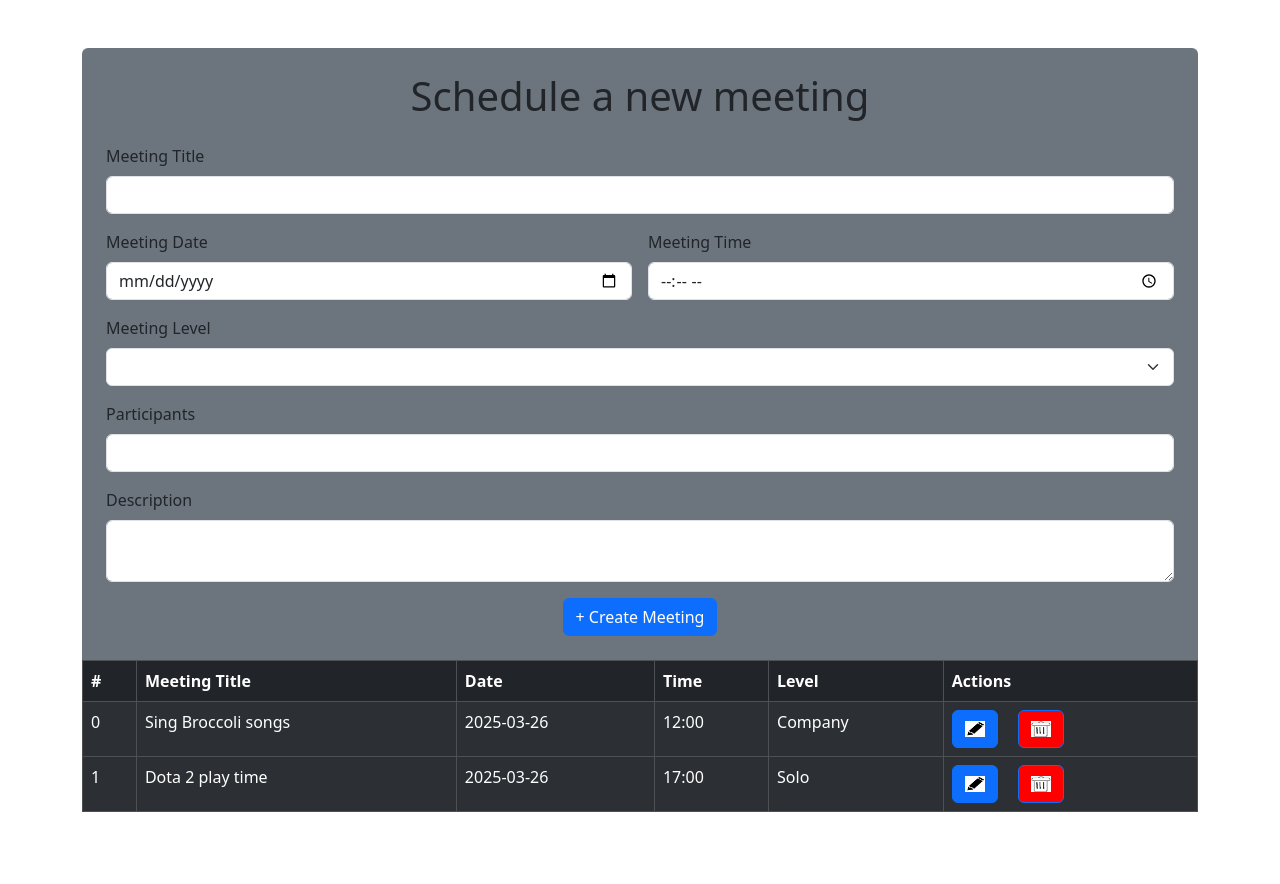
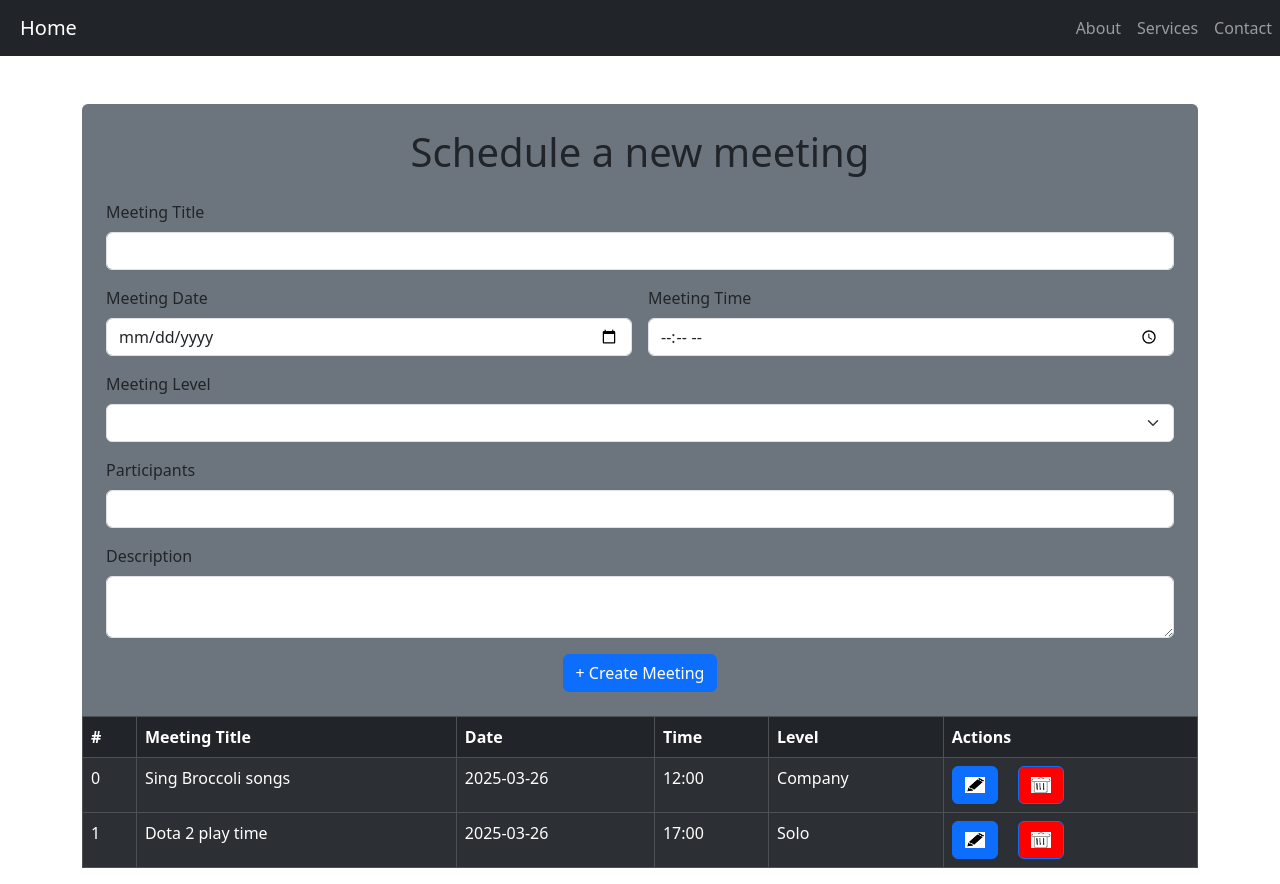
Before and after one commit to Jari1980/ReactMeetingCalendar, a React (Vite) app: page / in a window 1280 px wide. Before the commit the page ends 828 px from the top, so only its background shows below. Built offline with nearby package versions, Linux system fonts and the light colour scheme.

Commit message:
Router added, Navbar in place

```diff
--- a/package.json
+++ b/package.json
@@ -25,6 +25,7 @@
     "eslint-plugin-react-hooks": "^5.1.0",
     "eslint-plugin-react-refresh": "^0.4.19",
     "globals": "^15.15.0",
+    "react-router-dom": "^7.4.1",
     "vite": "^6.2.0"
   }
 }
--- /dev/null
+++ b/src/components/NavBarComp.jsx
@@ -0,0 +1,23 @@
+import React from 'react';
+import { Navbar, Nav } from 'react-bootstrap';
+import { Link } from 'react-router-dom';
+
+const NavBarComp = () => {
+    return (
+        <>
+        <Navbar expand="lg" bg="dark" data-bs-theme="dark" sticky="top">
+        <Navbar.Brand as={Link} to="/home" style={{marginLeft:"20px"}}>Home</Navbar.Brand>
+          <Navbar.Toggle aria-controls="basic-navbar-nav" />
+          <Navbar.Collapse id="basic-navbar-nav">
+            <Nav className="ms-auto">
+              <Nav.Link as={Link} to="/about">About</Nav.Link>
+              <Nav.Link as={Link} to="/Services">Services</Nav.Link>
+              <Nav.Link as={Link} to="/meny">Contact</Nav.Link>
+            </Nav>
+          </Navbar.Collapse>
+        </Navbar>
+        </>
+    );
+};
+
+export default NavBarComp;
--- a/src/main.jsx
+++ b/src/main.jsx
@@ -1,15 +1,16 @@
-import { StrictMode } from 'react'
-import { createRoot } from 'react-dom/client'
-import ManageMeetings from './components/ManageMeetings'
-import 'bootstrap/dist/css/bootstrap.css'
-import { MeetingProvider } from './components/context'
+import { StrictMode } from "react";
+import { createRoot } from "react-dom/client";
+import ManageMeetings from "./components/ManageMeetings";
+import "bootstrap/dist/css/bootstrap.css";
+import { MeetingProvider } from "./components/context";
+import NavBarComp from "./components/NavBarComp";
+import { BrowserRouter } from "react-router-dom";
 
-
-
-createRoot(document.getElementById('root')).render(
-  <StrictMode>
+createRoot(document.getElementById("root")).render(
+  <BrowserRouter>
+    <NavBarComp />
     <MeetingProvider>
       <ManageMeetings />
     </MeetingProvider>
-  </StrictMode>,
-)
+  </BrowserRouter>
+);
```
Also changed, not shown: 1 other file (tests, documents, lock files or other folders).
